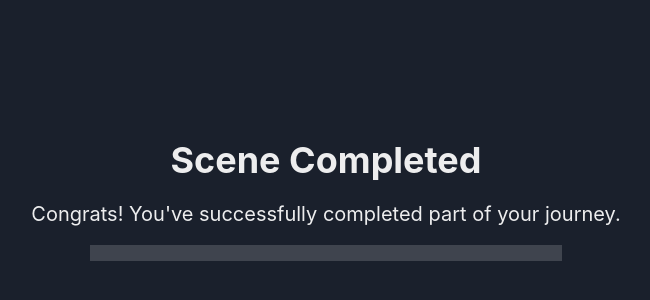
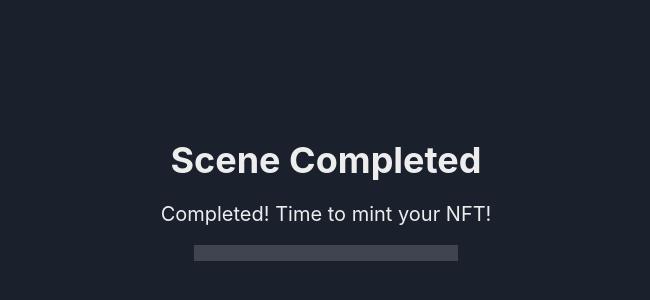
Before and after one commit to spencerkinney/chainlink-hackathon-frontend, a React (Create React App) app: page /scene/6 in a window 1280 px wide. Shown: the part 200-500 px from the top of the page, without its empty margins (314-964 px from the left). Built offline with nearby package versions, Linux system fonts and the light colour scheme.

Commit message:
complete page

```diff
--- a/src/components/CompletePage.js
+++ b/src/components/CompletePage.js
@@ -1,12 +1,27 @@
 import { Box, Heading, Text, CheckIcon, Center, VStack, CheckboxIcon, Progress } from "@chakra-ui/react";
 
 function CompletePage({ progress }) {
+
+    let message;
+    if (progress <= 20) {
+        message = "Congrats! You've started your journey.";
+    } else if (progress <= 40) {
+        message = "Congrats! You're making great progress.";
+    } else if (progress <= 60) {
+        message = "Congrats! You're more than halfway through your journey.";
+    } else if (progress <= 80) {
+        message = "Congrats! Almost completed your journey.";
+    } else {
+        message = "Completed! Time to mint your NFT!";
+    }
+
+
     return (
         <Center h="100vh">
             <VStack spacing={4}>
-                <CheckboxIcon boxSize={12} color="green.500" />
+                <CheckboxIcon boxSize={12} color="green.300" />
                 <Heading>Scene Completed</Heading>
-                <Text fontSize="xl">Congrats! You've successfully completed part of your journey.</Text>
+                <Text fontSize="xl">{message}</Text>
                 <Progress value={progress} hasStripe width="80%" colorScheme="green" size="lg" />
             </VStack>
         </Center>
```
